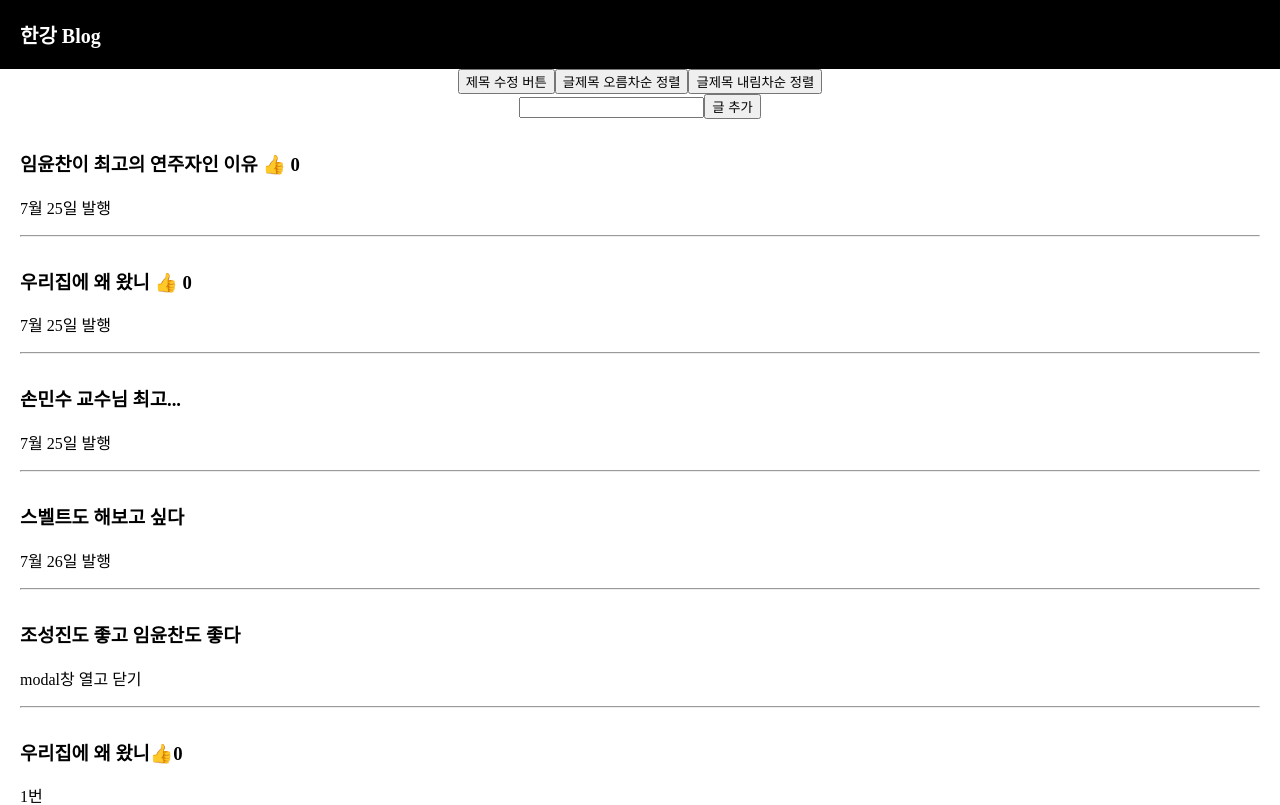
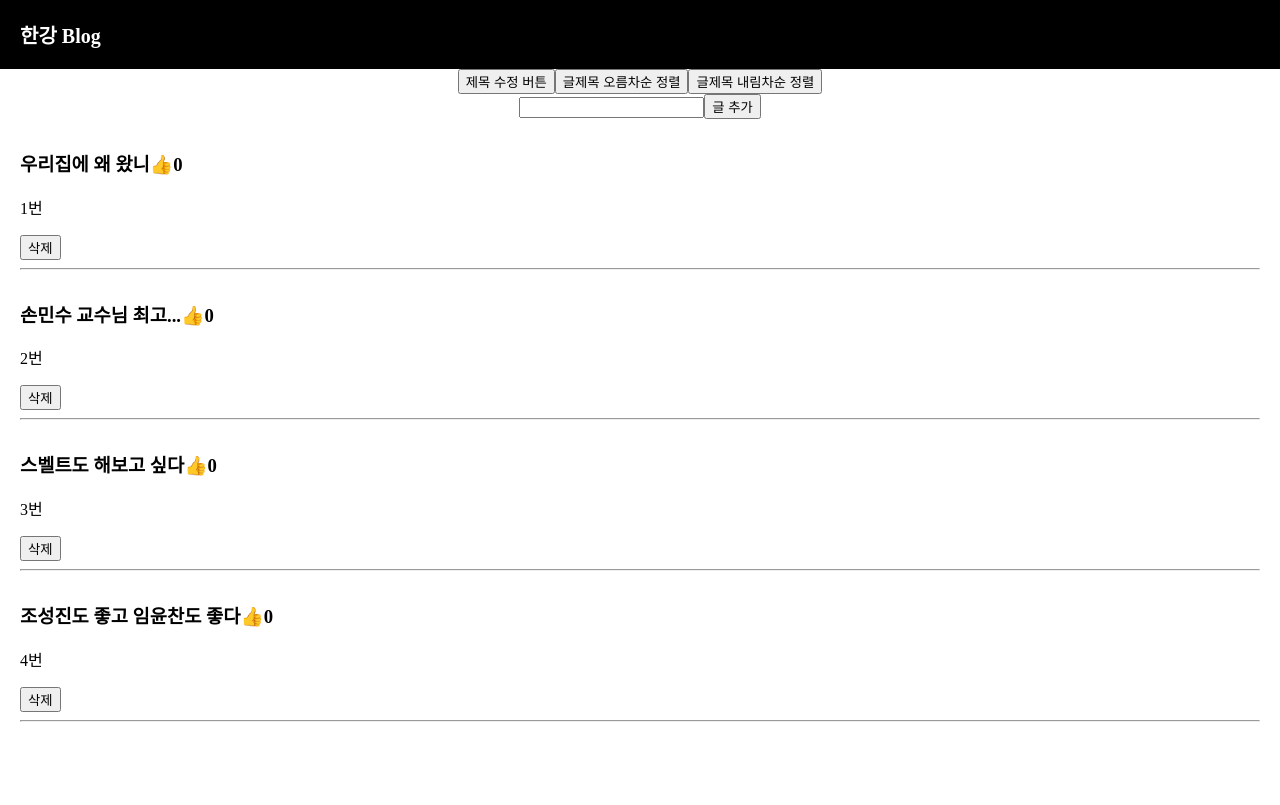
Before and after one commit to oneriver2671/First-React.js-Blog, a React (Create React App) app: page / in a window 1280 px wide. Shown: the top 805 px of the page. Built offline with nearby package versions, Linux system fonts and the light colour scheme.

Commit message:
feat: 글 삭제 기능 추가

```diff
--- a/src/App.js
+++ b/src/App.js
@@ -75,42 +75,12 @@ function App() {
         }}>글 추가</button>
       </div>
 
-      {/**글 목록 */}
-      <div className='list'>
-        <h3> { 글제목1 } <span>👍</span> { likeNum } </h3>
-        <p>7월 25일 발행</p>
-        <hr/>
-      </div>
-      <div className='list'>
-        <h3> { titles[0] } <span onClick={ ()=>{ setLikeNum(likeNum+1) } }>👍</span> { likeNum } </h3>
-        <p>7월 25일 발행</p>
-        <hr/>
-      </div>
-      <div className='list'>
-        <h3> { titles[1] } </h3>
-        <p>7월 25일 발행</p>
-        <hr/>
-      </div>
-      <div className='list'>
-        <h3> { titles[2] } </h3>
-        <p>7월 26일 발행</p>
-        <hr/>
-      </div>
-      <div className='list'>
-        {/**모달 컴포넌트 열고/닫기 */}
-        <h3 onClick={ ()=>{
-          let isModalOpened = modal == false ? true : false;
-          setModal(isModalOpened);
-          } }> { titles[3] } </h3>
-        <p>modal창 열고 닫기</p>
-        <hr/>
-      </div>
-
       {
         // React에서 반복문
         titles.map(function(title, i) {
           return (
             <div className='list' key={i}>
+              {/**모달 컴포넌트 열고/닫기 */}
               <h3 onClick={ ()=>{
                 let isModalOpened = modal == false ? true : false;
                 setModal(isModalOpened);
@@ -130,6 +100,14 @@ function App() {
                 { likeNums[i] }
               </h3>
               <p>{ i+1 }번</p>
+              <button onClick={()=>{
+                let newTitles = [...titles];
+                let newLikeNums = [...likeNums];
+                newTitles.splice(i, 1);
+                newLikeNums.splice(i, 1);
+                setTitles(newTitles);
+                setLikeNums(newLikeNums);
+              }}>삭제</button>
               <hr/>
             </div>
           )
@@ -144,7 +122,7 @@ function App() {
   );
 }
 
-// 다른 함수 바깥에 만들어야 함, 컴포넌트 함수는 대문자.
+// 컴포넌트 작성 시, 다른 함수 바깥에 만들어야 함. 컴포넌트 함수는 대문자.
 // (참고1) 의미없는 <div>로 한번 감싸줘야 할 땐, 그냥 <> 이렇게 쓰면 됨. (fragment 문법)
 
 // 모달 컴포넌트
```
Also changed, not shown: 1 other file (tests, documents, lock files or other folders).
